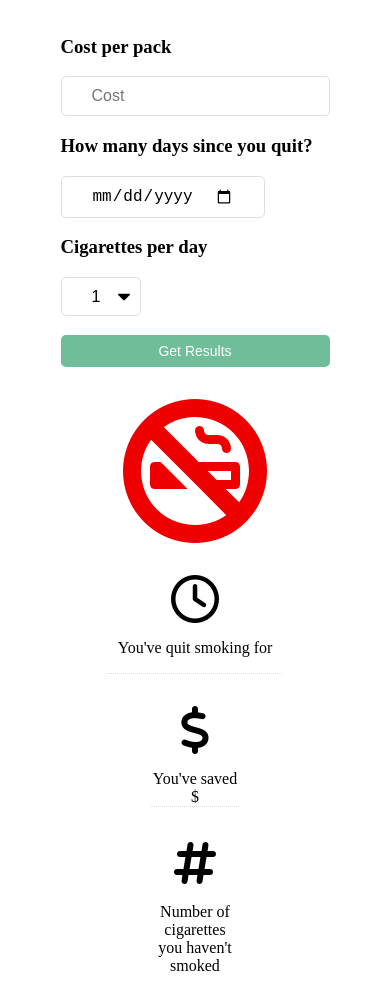
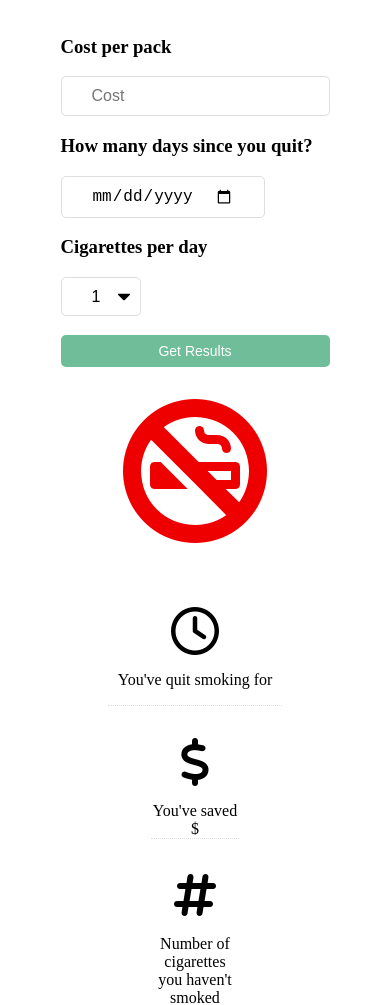
Before and after one commit to jessejamescanada/quitSmoking, a plain HTML site: page index.html in a window 390 px wide. Shown: the part 99-1104 px from the top of the page. Drawn offline with Linux system fonts and the light colour scheme.

Commit message:
added style for ipad

```diff
--- a/style.css
+++ b/style.css
@@ -218,3 +218,23 @@ justify-content: center;
     text-align: center;
   }
 }
+
+@media(max-width: 768px) {
+  .container{
+    box-shadow: none;
+  }
+  .results{
+    box-shadow: none;
+    margin-top: 2rem;
+  }
+}
+
+@media(max-width: 1024px){
+  .container{
+    box-shadow: none;
+  }
+  .results{
+    box-shadow: none;
+    margin-top: 2rem;
+  }
+}
```
